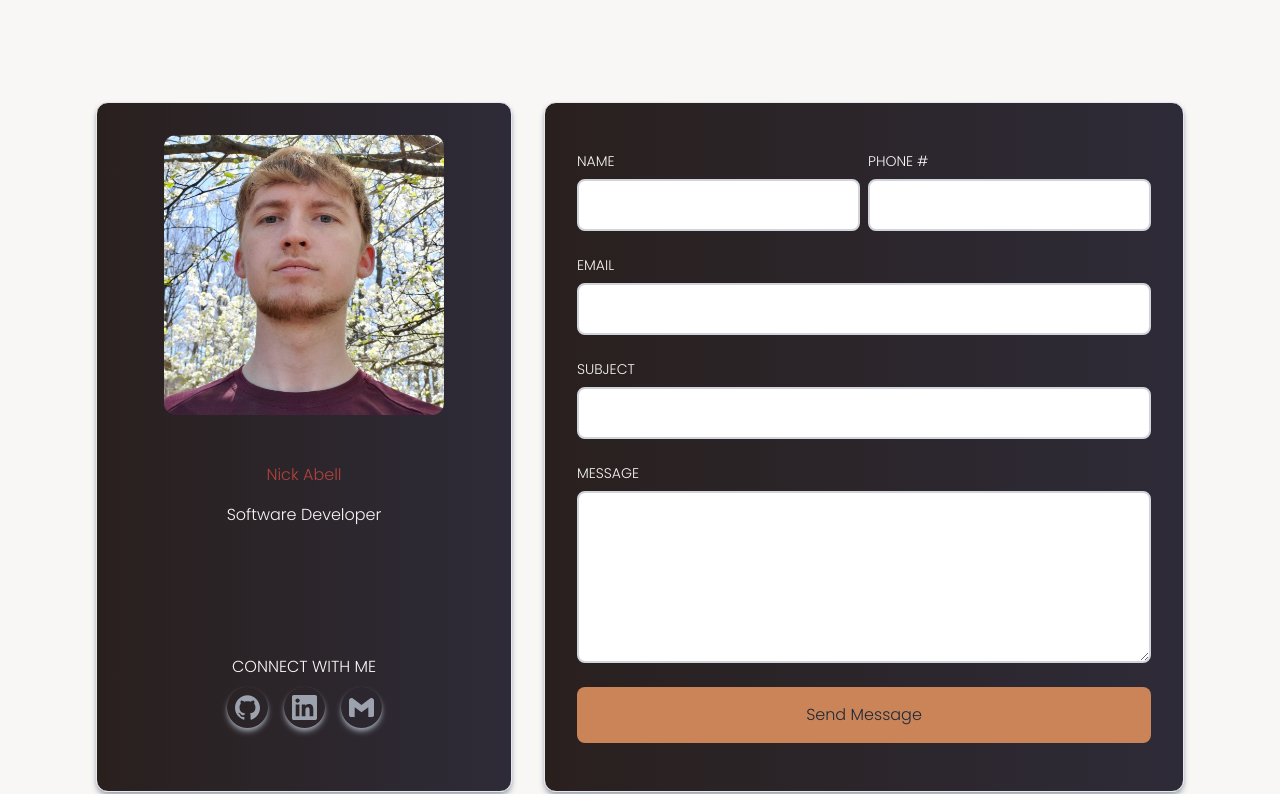
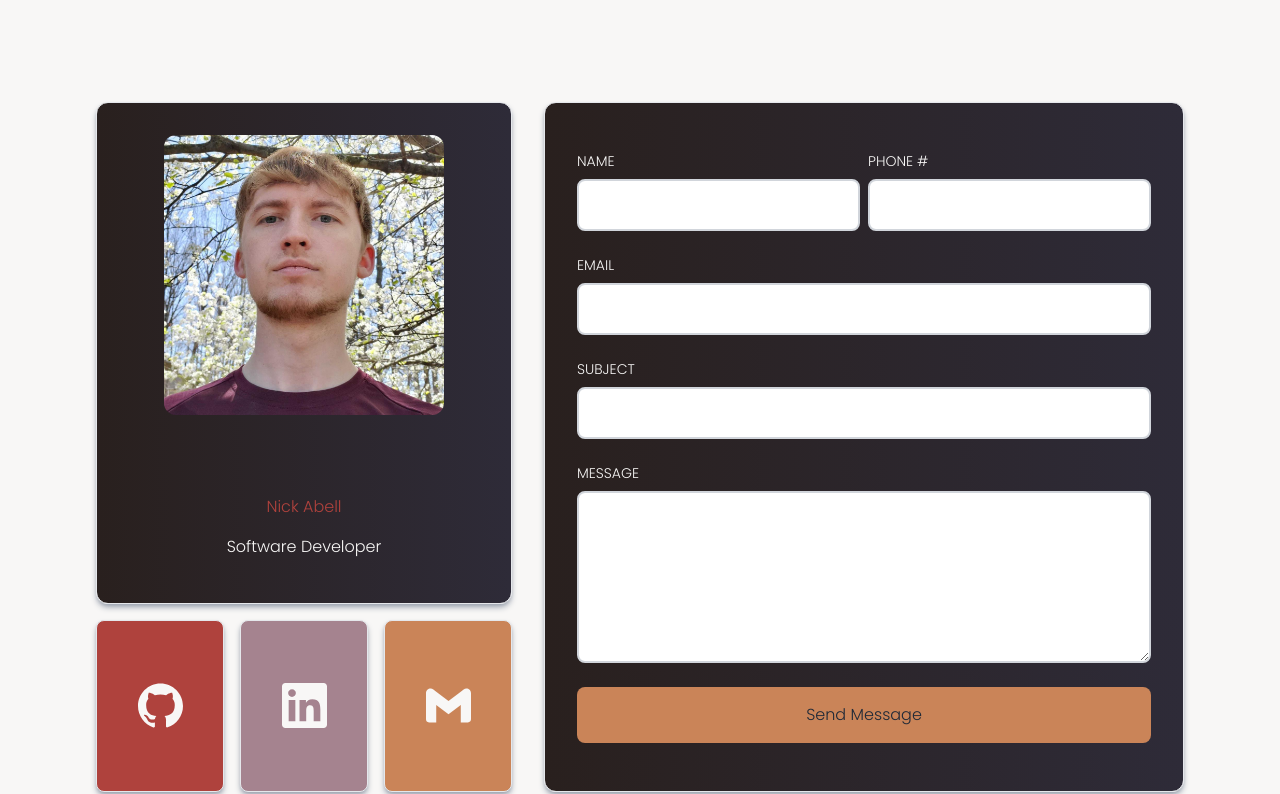
Before and after one commit to Nicholas-Abell/portfolio_V3, a Next.js app: page / in a window 1280 px wide. Shown: the part 7451-8245 px from the top of the page. Built offline with nearby package versions, Linux system fonts and the light colour scheme.

Commit message:
re-design

```diff
--- a/components/contact/Contact.tsx
+++ b/components/contact/Contact.tsx
@@ -5,6 +5,7 @@ import Image from "next/image";
 import FramerMotionWrapper from "../shared/FramerMotionWrapper";
 import { SiGithub, SiGmail, SiLinkedin } from "react-icons/si";
 import Link from "next/link";
+import { motion } from "framer-motion";
 
 const Contact = () => {
   const isBrowser = () => typeof window !== "undefined"; //The approach recommended by Next.js
@@ -27,9 +28,9 @@ const Contact = () => {
       </FramerMotionWrapper>
       <FramerMotionWrapper variant="fromBottom" className="w-full p-4">
         <div className="grid lg:grid-cols-5 gap-8">
-          <div className="col-span-3 lg:col-span-2 shadow-gray-400 rounded-xl p-4 text-center border shadow-md bg-gradient-to-r from-dark to-darker text-light">
-            <div className="p-8 lg:p-4 h-full">
-              <div className="w-full h-auto flex justify-center items-center">
+          <div className="col-span-3 lg:col-span-2 grid grid-cols-3 grid-rows-4 text-center gap-4">
+            <div className="h-full w-full row-span-3 col-span-3 border shadow-md shadow-gray-400 bg-gradient-to-r from-dark to-darker text-light rounded-xl z-10">
+              <div className="w-full h-auto flex justify-center items-center py-8">
                 <Image
                   src="/profile.png"
                   alt="profile"
@@ -42,29 +43,62 @@ const Contact = () => {
                 <h2 className="py-4 text-main">Nick Abell</h2>
                 <p>Software Developer</p>
               </div>
-              <p className="uppercase pt-24 text-center">Connect With Me</p>
-              <div className="flex items-center justify-center w-full gap-4 py-2 text-gray-400">
+            </div>
             <Link
               href="https://github.com/Nicholas-Abell"
-                  className="hover:text-accent rounded-full shadow-md shadow-gray-400 hover:shadow-purple-300 duration-200 ease-in-out p-2 flex justify-center items-center"
+              className="row-span-2 z-[2]"
             >
-                  <SiGithub size={25} />
+              <motion.div
+                whileHover={{
+                  rotate: [-5, 5, -5, 5, 0],
+                  transition: { duration: 0.3 },
+                }}
+                initial={{ y: -150 }}
+                animate={{ y: 0 }}
+                transition={{ type: "spring", stiffness: 50 }}
+                className="bg-main w-full h-full rounded-lg flex
+            justify-center items-center border shadow-md shadow-gray-400"
+              >
+                <SiGithub size={45} className="text-light" />
+              </motion.div>
             </Link>
             <Link
               href="https://www.linkedin.com/in/nicholas-abell-348807192/"
-                  className="hover:text-accent rounded-full shadow-md shadow-gray-400 hover:shadow-purple-300 duration-200 ease-in-out p-2 flex justify-center items-center"
+              className="row-span-2 z-[1]"
             >
-                  <SiLinkedin size={25} />
+              <motion.div
+                whileHover={{
+                  rotate: [5, -5, 5, -5, 0],
+                  transition: { duration: 0.3 },
+                }}
+                initial={{ x: "-105%", y: "-110%" }}
+                animate={{ x: 0, y: 0 }}
+                transition={{
+                  y: { type: "spring", stiffness: 50, delay: 0 },
+                  x: { type: "spring", stiffness: 60, delay: 1 },
+                }}
+                className="bg-accent rounded-lg flex justify-center items-center w-full h-full border shadow-md shadow-gray-400"
+              >
+                <SiLinkedin size={45} className="text-light" />
+              </motion.div>
             </Link>
-                <Link
-                  href="mailto:nicholaswabell@gmail.com"
-                  className="hover:text-accent rounded-full shadow-md shadow-gray-400 hover:shadow-purple-300 duration-200 ease-in-out p-2 flex justify-center items-center"
+            <Link href="mailto:nicholaswabell@gmail.com" className="row-span-2">
+              <motion.div
+                whileHover={{
+                  rotate: [-5, 5, -5, 5, 0],
+                  transition: { duration: 0.3 },
+                }}
+                initial={{ y: "-110%" }}
+                animate={{ y: 0 }}
+                transition={{ type: "spring", stiffness: 50, delay: 1 }}
+                className="bg-darkAccent w-full h-full rounded-lg flex
+            justify-center items-center z-[1] border shadow-md shadow-gray-400"
               >
-                  <SiGmail size={25} />
+                <SiGmail size={45} className="text-light" />
+              </motion.div>
             </Link>
           </div>
-            </div>
-          </div>
+
           <div
             id="email"
             className="col-span-3 w-full shadow-gray-400 rounded-xl lg:p-4 border shadow-md bg-gradient-to-r from-dark to-darker"
@@ -74,7 +108,7 @@ const Contact = () => {
                 action="https://formsubmit.co/nicholaswabell@gmail.com"
                 method="POST"
               >
-                <div className="grid grid-cols-2 gap-2 w-full py-2">
+                <div className="grid sm:grid-cols-2 gap-2 w-full py-2">
                   <div className="flex flex-col">
                     <label className="uppercase text-sm py-2 text-light">
                       Name
```
Lines whose indentation alone changed are shown as unchanged.
